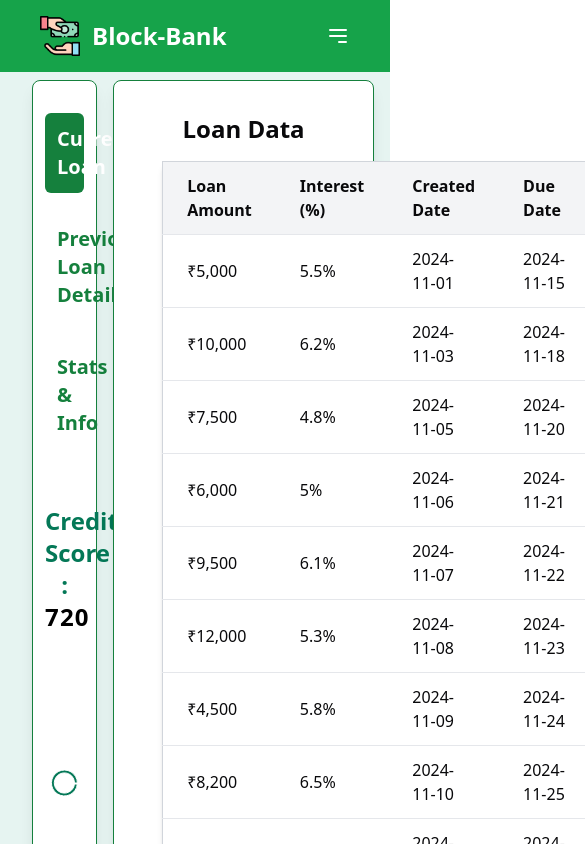
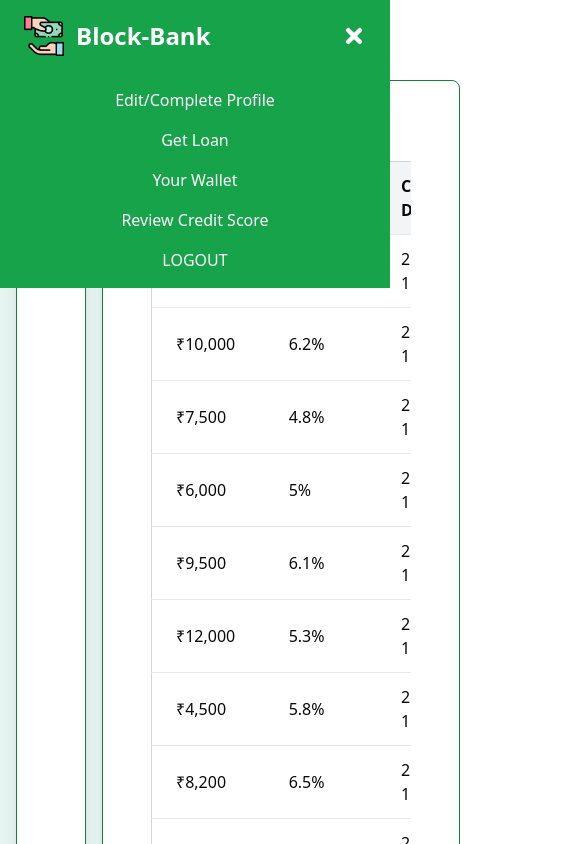
Before and after one commit to Abhinav1341/blockbank, a React (Vite) app in the folder block-bank/: page /home in a window 390 px wide. Both pictures are taken after a click on the button 338 px from the left and 36 px from the top of the page. Shown: the top 844 px of the page, 585 px wide, since content can reach past the window. Built offline with nearby package versions, Linux system fonts and the light colour scheme.

Commit message:
mobile resonsiveness added

```diff
--- a/block-bank/src/Components/home.jsx
+++ b/block-bank/src/Components/home.jsx
@@ -1,123 +1,3 @@
-// import React, { useState, useEffect } from "react";
-// import States from "./states/States";
-// import PieChartBox from "./pieCartBox/PieChartBox";
-// import Navbar from "./navbar";
-// import Profile from "./profile/profile";
-// import { singleUser } from "./data";
-// import KYC from "./profile/kyc";
-// import NumberTicker from "../../components/number-ticker";
-// import Loan from "./Loan";
-// import LoanTable from "./loantable";
-// import PrevLoanTable from "./previousloan";
-
-// const HomePage = () => {
-//   const [activeTab, setActiveTab] = useState("Current Loan");
-//   return (
-//     <>
-//       <Navbar />
-//       <div className="h-screen bg-[#f1f9f9] flex flex-col">
-//         {/* Main Content */}
-//         <div className="flex flex-grow pt-20 px-8">
-//           {/* Left Side - Mini Navbar */}
-//           <div className="w-1/5 px-3 text-center bg-slate-100 shadow-lg font-semibold text-xl rounded-lg">
-//             <ul className="space-y-5">
-//               <li
-//                 className={`cursor-pointer p-2 ${
-//                   activeTab === "Current Loan"
-//                     ? "text-blue-600 font-semibold"
-//                     : "hover:bg-blue-100 hover:text-blue-600"
-//                 }`}
-//                 onClick={() => setActiveTab("Current Loan")}
-//               >
-//                 Current Loan
-//               </li>
-//               <li
-//                 className={`cursor-pointer p-2 ${
-//                   activeTab === "Previous Loans"
-//                     ? "text-blue-600 font-semibold"
-//                     : "hover:bg-blue-100 hover:text-blue-600"
-//                 }`}
-//                 onClick={() => setActiveTab("Previous Loans")}
-//               >
-//                 Previous Loan Details
-//               </li>
-//               <li
-//                 className={`cursor-pointer p-2 ${
-//                   activeTab === "Stats"
-//                     ? "text-blue-600 font-semibold"
-//                     : "hover:bg-blue-100 hover:text-blue-600"
-//                 }`}
-//                 onClick={() => setActiveTab("Stats")}
-//               >
-//                 Stats & Info
-//               </li>
-//               {/* <li
-//               className={`cursor-pointer p-2 ${
-//                 activeTab === "SHG Details"
-//                   ? "text-blue-600 font-semibold"
-//                   : "hover:bg-blue-100 hover:text-blue-600"
-//               }`}
-//               onClick={() => setActiveTab("SHG Details")}
-//             >
-//               SHG Details
-//             </li>  */}
-//               {/* <li
-//               className={`cursor-pointer p-2 ${
-//                 activeTab === "Profile"
-//                   ? "text-blue-600 font-semibold"
-//                   : "hover:bg-blue-100 hover:text-blue-600"
-//               }`}
-//               onClick={() => setActiveTab("Profile")}
-//             >
-//               Profile
-//             </li> */}
-//             </ul>
-//             {/* Credit Score Display */}
-
-//             <div className="pt-14">
-//               <PieChartBox />
-//             </div>
-//           </div>
-
-//           {/* Right Side - Dynamic Content */}
-//           <div className="w-4/5 p-6 ml-4 bg-white shadow-lg rounded-lg">
-//             <h2 className="text-2xl font-semibold text-blue-600 mb-4">
-//               {activeTab}
-//             </h2>
-//             <div>
-//               {/* Content for each tab */}
-//               {activeTab === "Current Loan" && (
-//                <div>
-//                 <LoanTable/>
-//                </div>
-//               )}
-//               {activeTab === "Previous Loans" && (
-//                <div>
-//                <PrevLoanTable/>
-//               </div>
-//               )}
-
-//               {activeTab === "Stats" && <States />}
-
-//               {activeTab === "Profile" && (
-//                 <div>
-//                   <Profile {...singleUser} />
-//                 </div>
-//               )}
-//             </div>
-//           </div>
-//         </div>
-//       </div>
-//     </>
-//   );
-// };
-
-// export default HomePage;
-
-
-
-
-
 
 
 import React, { useState } from "react";
@@ -128,6 +8,7 @@ import Profile from "./profile/profile";
 import { singleUser } from "./data";
 import LoanTable from "./loantable";
 import PrevLoanTable from "./previousloan";
+import { FaHome, FaChartPie, FaUserAlt, FaFileInvoice } from 'react-icons/fa'; // Import icons
 
 const HomePage = () => {
   const [activeTab, setActiveTab] = useState("Current Loan");
@@ -140,8 +21,8 @@ const HomePage = () => {
         return <PrevLoanTable />;
       case "Stats":
         return <States />;
-      case "Profile":
-        return <Profile {...singleUser} />;
+      // case "Profile":
+      //   return <Profile {...singleUser} />;
       default:
         return null;
     }
@@ -150,52 +31,47 @@ const HomePage = () => {
   return (
     <>
       <Navbar />
-      <div className="h-screen bg-[#e6f4f1] flex flex-col">
+      <div className="h-screen w-full bg-[#e6f4f1] flex flex-col">
         {/* Main Content */}
-        <div className="flex flex-grow pt-20 px-8">
+        <div className="flex flex-grow pt-20 px-4">
           {/* Left Side - Mini Navbar */}
-          <div className="w-1/5 px-3 py-8 text-center bg-white shadow-lg font-semibold text-xl rounded-lg border border-green-700">
+          <div className=" md:w-1/5 px-3 py-8 text-center bg-white shadow-lg font-semibold text-xl rounded-lg border border-green-700">
             <ul className="space-y-5 text-green-700">
               <li
-                className={`cursor-pointer p-3 rounded-md ${
-                  activeTab === "Current Loan"
-                    ? "bg-green-700 text-white"
-                    : "hover:bg-green-200"
-                }`}
+                className={`cursor-pointer p-3 rounded-md flex items-center justify-start space-x-3 hover:bg-green-200 group`}
                 onClick={() => setActiveTab("Current Loan")}
               >
-                Current Loan
+                <FaFileInvoice className="text-xl" />
+                {/* Text is hidden on mobile */}
+                <span className="hidden sm:inline-block ml-3">Current Loan</span>
               </li>
               <li
-                className={`cursor-pointer p-3 rounded-md ${
-                  activeTab === "Previous Loans"
-                    ? "bg-green-700 text-white"
-                    : "hover:bg-green-200"
-                }`}
+                className={`cursor-pointer p-3 rounded-md flex items-center justify-start space-x-3 hover:bg-green-200 group`}
                 onClick={() => setActiveTab("Previous Loans")}
               >
-                Previous Loan Details
+                <FaFileInvoice className="text-xl" />
+                {/* Text is hidden on mobile */}
+                <span className="hidden sm:inline-block ml-3">Previous Loan Details</span>
               </li>
               <li
-                className={`cursor-pointer p-3 rounded-md ${
-                  activeTab === "Stats"
-                    ? "bg-green-700 text-white"
-                    : "hover:bg-green-200"
-                }`}
+                className={`cursor-pointer p-3 rounded-md flex items-center justify-start  hover:bg-green-200 group`}
                 onClick={() => setActiveTab("Stats")}
               >
-                Stats & Info
+                <FaChartPie className="text-xl" />
+                {/* Text is hidden on mobile */}
+                <span className="hidden sm:inline-block ml-3">Stats & Info</span>
               </li>
+
             </ul>
 
             {/* Credit Score Display */}
-            <div className="pt-12">
+            <div className="pt-12 lg:block hidden">
               <PieChartBox />
             </div>
           </div>
 
           {/* Right Side - Dynamic Content */}
-          <div className="w-4/5 p-8 ml-4 bg-white shadow-lg rounded-lg border border-green-700">
+          <div className="w-full md:w-4/5 p-8 ml-4 bg-white shadow-lg rounded-lg border border-green-700">
             {/* Render content based on activeTab */}
             {renderContent()}
           </div>
--- a/block-bank/src/Components/loanprocess.jsx
+++ b/block-bank/src/Components/loanprocess.jsx
@@ -1,6 +1,7 @@
 import React from "react";
 import { useNavigate } from "react-router-dom";
 import { FaCheckCircle } from "react-icons/fa"; // Importing check icon
+import Navbar from "./navbar";
 
 const LoanProcess = () => {
   const navigate = useNavigate();
@@ -19,6 +20,8 @@ const LoanProcess = () => {
   const formattedDate = randomDate.toLocaleDateString();
 
   return (
+   <>
+   <Navbar />
     <div className="min-h-screen bg-gray-100 flex justify-center items-center">
       <div className="bg-white p-8 rounded-lg shadow-lg w-full max-w-md">
         <div className="flex items-center justify-center mb-6">
@@ -36,7 +39,7 @@ const LoanProcess = () => {
           <p className="text-sm text-gray-500">{dayOfWeek}</p>
         </div>
       </div>
-    </div>
+    </div></>
   );
 };
 
--- a/block-bank/src/Components/loantable.jsx
+++ b/block-bank/src/Components/loantable.jsx
@@ -1,3 +1,7 @@
+
+
+
+
 import React from "react";
 import { FaCheckCircle, FaTimesCircle } from "react-icons/fa";
 
@@ -22,8 +26,9 @@ const LoanTable = () => {
 
   return (
     <div className="container mx-auto px-4">
-      <h1 className="text-2xl font-bold mb-4 text-center ">Loan Data</h1>
-      <table className="w-full bg-white border border-gray-300 rounded-lg shadow-md">
+      <h1 className="text-2xl font-bold mb-4 text-center">Loan Data</h1>
+      <div className="overflow-x-auto"> {/* Make table horizontally scrollable on small screens */}
+        <table className="w-full bg-white border border-gray-300 rounded-lg shadow-md table-auto">
           <thead>
             <tr className="bg-gray-100">
               <th className="py-3 px-6 text-left font-semibold border-b border-gray-200">Loan Amount</th>
@@ -44,6 +49,7 @@ const LoanTable = () => {
           </tbody>
         </table>
       </div>
+    </div>
   );
 };
 
--- a/block-bank/src/Components/navbar.jsx
+++ b/block-bank/src/Components/navbar.jsx
@@ -1,53 +1,13 @@
-// import React, { useState, useEffect } from "react";
-// import { Link } from "react-router-dom";
 
-// const Navbar = () => {
-//   const [isScrolled, setIsScrolled] = useState(false);
-//   const handleScroll = () => {
-//     setIsScrolled(window.scrollY > 50);
-//   };
-
-//   useEffect(() => {
-//     window.addEventListener("scroll", handleScroll);
-//     return () => window.removeEventListener("scroll", handleScroll);
-//   }, []);
-
-//   return (
-//     <nav
-//       className={`fixed w-full px-6 z-10 top-0 text-black ${
-//         isScrolled ? "bg-transparent" : "bg-blue-600"
-//       } transition-all duration-300`}
-//     >
-//       <div className="flex justify-between items-center px-8 py-4 text-white">
-//         <Link to={"*"}>
-//           <div className="flex gap-5 items-center">
-//             <img src="/icon.png" className="h-8" />
-//             <h1 className="text-xl font-semibold">Block-Bank</h1>
-//           </div>
-//         </Link>
-//         <div className="flex gap-8">
-//           <Link to={"/profile"} className="hover:text-blue-200">
-//             Edit/Complete Profile
-//           </Link>
-//           <Link to={"/getloan"} className="hover:text-blue-200">
-//             Get Loan
-//           </Link>
-//           <Link className="hover:text-blue-200">Your Wallet</Link>
-//           <Link className="hover:text-blue-200">Review Credit Score</Link>
-//           <Link className="hover:text-blue-200">LOGOUT</Link>
-//         </div>
-//       </div>
-//     </nav>
-//   );
-// };
-
-// export default Navbar;
 
 import React, { useState, useEffect } from "react";
 import { Link } from "react-router-dom";
+import { FaBars, FaTimes } from "react-icons/fa"; // Import React Icons
 
 const Navbar = () => {
   const [isScrolled, setIsScrolled] = useState(false);
+  const [isMobileMenuOpen, setIsMobileMenuOpen] = useState(false); // State for mobile menu
+
   const handleScroll = () => {
     setIsScrolled(window.scrollY > 50);
   };
@@ -57,9 +17,13 @@ const Navbar = () => {
     return () => window.removeEventListener("scroll", handleScroll);
   }, []);
 
+  const toggleMobileMenu = () => {
+    setIsMobileMenuOpen(!isMobileMenuOpen); // Toggle mobile menu visibility
+  };
+
   return (
     <nav
-      className={`fixed w-full px-6 z-20 top-0 text-white transition-all duration-300 ${
+      className={`fixed w-screen px-2 z-20 top-0 text-white transition-all duration-300 ${
         isScrolled ? "bg-green-700 shadow-lg" : "bg-green-600"
       }`}
     >
@@ -87,25 +51,59 @@ const Navbar = () => {
             LOGOUT
           </Link>
         </div>
+
+        {/* Mobile Menu Button */}
         <div className="md:hidden flex items-center">
-          <button className="text-white focus:outline-none">
-            <svg
-              className="w-6 h-6"
-              fill="none"
-              stroke="currentColor"
-              viewBox="0 0 24 24"
-              xmlns="http://www.w3.org/2000/svg"
-            >
-              <path
-                strokeLinecap="round"
-                strokeLinejoin="round"
-                strokeWidth="2"
-                d="M4 6h16M4 12h16m-7 6h7"
-              />
-            </svg>
+          <button
+            className="text-white focus:outline-none"
+            onClick={toggleMobileMenu} // Toggle mobile menu on click
+          >
+            {isMobileMenuOpen ? (
+              <FaTimes className="w-6 h-6" /> // Close icon when menu is open
+            ) : (
+              <FaBars className="w-6 h-6" /> // Hamburger icon when menu is closed
+            )}
           </button>
         </div>
       </div>
+
+      {/* Mobile Menu */}
+      {isMobileMenuOpen && (
+        <div className="md:hidden bg-green-600 text-white flex flex-col items-center py-4 gap-4">
+          <Link
+            to="/profile"
+            className="hover:text-gray-200 transition-colors"
+            onClick={() => setIsMobileMenuOpen(false)} // Close menu when link is clicked
+          >
+            Edit/Complete Profile
+          </Link>
+          <Link
+            to="/getloan"
+            className="hover:text-gray-200 transition-colors"
+            onClick={() => setIsMobileMenuOpen(false)}
+          >
+            Get Loan
+          </Link>
+          <Link
+            className="hover:text-gray-200 transition-colors"
+            onClick={() => setIsMobileMenuOpen(false)}
+          >
+            Your Wallet
+          </Link>
+          <Link
+            className="hover:text-gray-200 transition-colors"
+            onClick={() => setIsMobileMenuOpen(false)}
+          >
+            Review Credit Score
+          </Link>
+          <Link
+            className="hover:text-red-400 transition-colors"
+            onClick={() => setIsMobileMenuOpen(false)}
+          >
+            LOGOUT
+          </Link>
+        </div>
+      )}
     </nav>
   );
 };
--- a/block-bank/src/Components/states/states.scss
+++ b/block-bank/src/Components/states/states.scss
@@ -2,6 +2,7 @@
 @import "../../styles/responsive.scss";
 
 .home {
+
   display: grid;
   gap: 20px;
   grid-template-columns: repeat(4, 1fr);
```
Also changed, not shown: block-bank/src/Components/Loan.jsx (+2 -141 lines), block-bank/src/Components/previousloan.jsx (+16 -12 lines), block-bank/src/Components/states/States.jsx (+26 -18 lines). Lines whose indentation alone changed are shown as unchanged.
